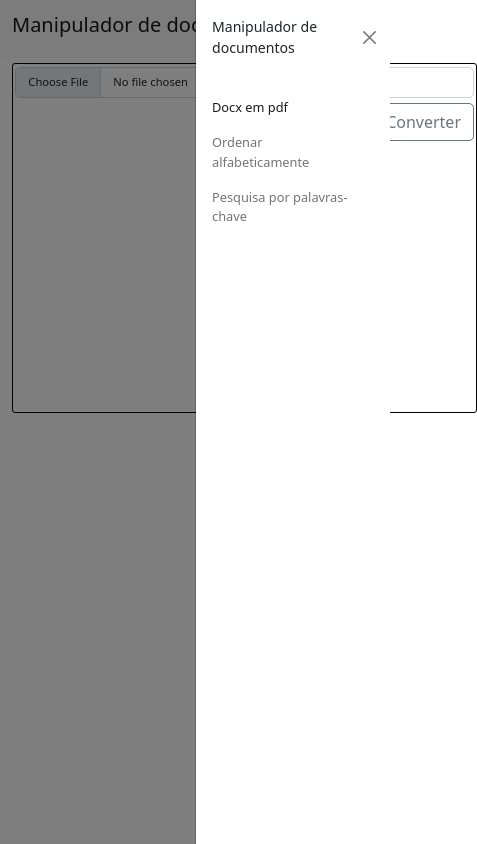
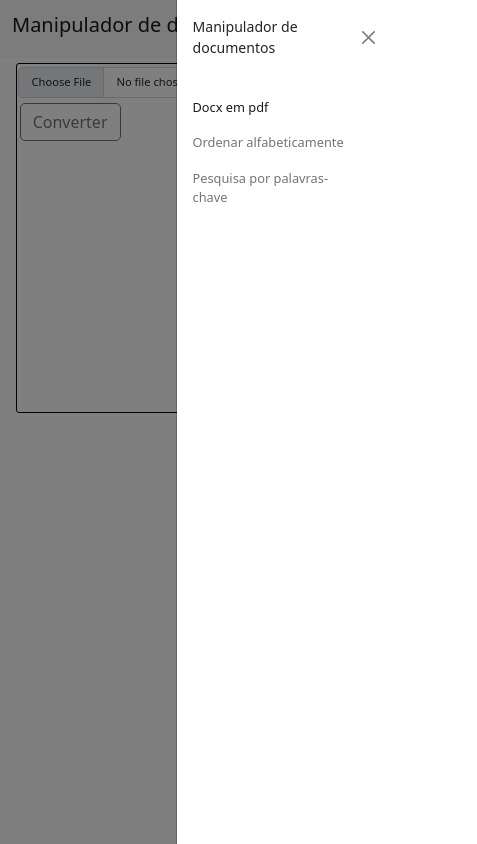
Before and after one commit to desenvolvedor-danilo/handler-docs, a plain HTML site: page src/main/resources/static/index.html in a window 390 px wide. Both pictures are taken after a click on the button 350 px from the left and 29 px from the top of the page. Shown: the whole page, 477 px wide, since content can reach past the window. Drawn offline with nearby package versions, Linux system fonts and the light colour scheme.

Commit message:
melhorias de interface

```diff
--- a/src/main/resources/static/style.css
+++ b/src/main/resources/static/style.css
@@ -110,7 +110,7 @@ animation: pisca .7s infinite;
   border-radius: 3px;
 }
 
-  @media (max-width:500px){
+  @media (max-width:740px){
 #div-responsive{
   display: block;
   margin: auto auto;
@@ -204,7 +204,7 @@ body{
 #form{
   display: block;
   border-radius: 3px;
-  width: 530px;
+  width: 545px;
   height: 450px;
   margin: auto;
   border: 1px black solid;
@@ -220,7 +220,6 @@ body{
 }
 #envio{
   display: block;
-  float: right;
   margin-top: 5px;
   margin-right: 2px;
   border-radius: 3px;
@@ -263,10 +262,10 @@ body{
   .fixed-top {
       position: relative;
   }
-  @media(max-width:500px){
+  @media(max-width:740px){
     #form{
       display:block;
-      width: 465px;
+      width: 98%;
       height: 350px;
       margin: auto;
       margin-top: 5px;
@@ -284,7 +283,7 @@ body{
       border-radius: 5px;
     }
     #offcanvasNavbar{
-      width: 50%;
+      width: 55%;
       font-size: 0.8em;
   }
   #offcanvasNavbarLabel{
@@ -295,7 +294,7 @@ body{
 
     #form{
       display:block;
-      width: 285px;
+      width: 98%px;
       height: 200px;
       margin: auto;
       margin-top: 5px;
```
Also changed, not shown: 4 other files.
